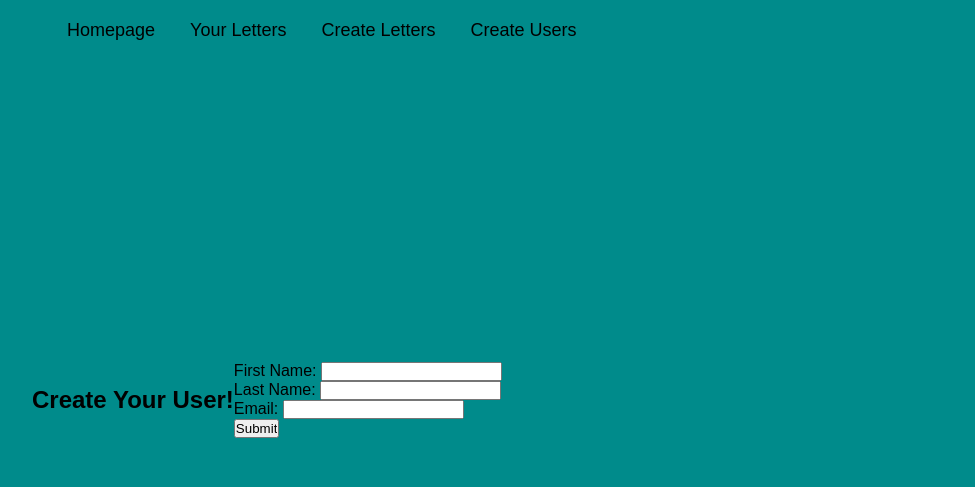
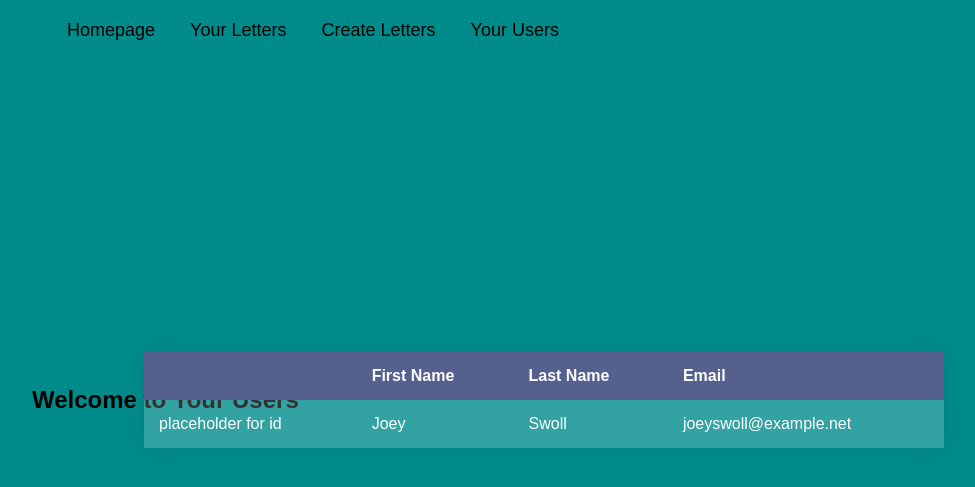
Before and after one commit to bennett200/editingproj, a Django app: page /letter/user in a window 1280 px wide. Shown: the top 487 px of the page, without its empty margins (96-1071 px from the left). Run offline with Django 4.2, Linux system fonts and the light colour scheme; data comes from the database, SQL or seed files in the repository.

Commit message:
changed LetterUserView to be a list view and displayed the data and created a link for it

```diff
--- /dev/null
+++ b/proj_root/letter/templates/letter/letter_user.html
@@ -0,0 +1,31 @@
+{% extends 'base.html' %}
+{% load static %}
+
+{% block title %}Your Users{% endblock title %}
+
+{% block content %}
+    <h1>Welcome to Your Users</h1>
+
+    <div class="container">
+        <table class="letter-table">
+            <thead>
+                <tr>
+                    <th></th>
+                    <th>First Name</th>
+                    <th>Last Name</th>
+                    <th>Email</th>
+                </tr>
+            </thead>
+            <tbody>
+                {% for user in object_list %}
+                <tr>
+                    <td>placeholder for id</td>
+                    <td>{{ user.first_name }}</td>
+                    <td>{{ user.last_name }}</td>
+                    <td>{{ user.email }}</td>
+                </tr>
+                {% endfor %}
+            </tbody>
+        </table>
+    </div>
+{% endblock content %}
--- a/proj_root/letter/urls.py
+++ b/proj_root/letter/urls.py
@@ -10,4 +10,5 @@ urlpatterns = [
     path('letter/<slug:pk>/delete', views.DeleteLetterView.as_view(), name='delete_letter'),
     path('letter/<slug:pk>/content', views.LetterContentView.as_view(), name='content_view_letter'),
     path('letter/user', views.LetterUserView.as_view(), name='letter_user'),
+    path('letter/user/create', views.CreateLetterUser.as_view(), name='create_letter_user'),
 ]
--- a/proj_root/letter/views.py
+++ b/proj_root/letter/views.py
@@ -6,7 +6,7 @@ from django.views.generic.edit import CreateView, UpdateView, DeleteView
 from django.views.generic.detail import DetailView
 from django.urls import reverse_lazy
 
-from .models import Letter
+from .models import Letter, LetterUser
 from .forms import LetterForm, LetterUserForm
 # Create your views here.
 class HomeView(TemplateView):
@@ -44,8 +44,13 @@ class LetterContentView(DetailView):
         return context
 
 
-class LetterUserView(CreateView):
+class LetterUserView(ListView):
+    template_name = 'letter/letter_user.html'
+    model = LetterUser
+
+
+class CreateLetterUser(CreateView):
     template_name = 'letter/create_letter_user.html'
-    model = Letter
+    model = LetterUser
     form_class = LetterUserForm
     success_url = reverse_lazy('letter')
--- a/proj_root/proj_site/templates/base.html
+++ b/proj_root/proj_site/templates/base.html
@@ -26,7 +26,7 @@
           <a class="nav-item{% if request.path == home %} current-page{% endif %}" href="{% url 'home' %}">Homepage</a>
           <a class="nav-item{% if request.path == letter %} current-page{% endif %}" href="{% url 'letter' %}">Your Letters</a>
           <a class="nav-item{% if request.path == create_letter %} current-page{% endif %}" href="{% url 'create_letter' %}">Create Letters</a>
-          <a class="nav-item{% if request.path == letter_user %} current-page{% endif %}" href="{% url 'letter_user' %}">Create Users</a>
+          <a class="nav-item{% if request.path == letter_user %} current-page{% endif %}" href="{% url 'letter_user' %}">Your Users</a>
 
         </nav>
       </header>
```
